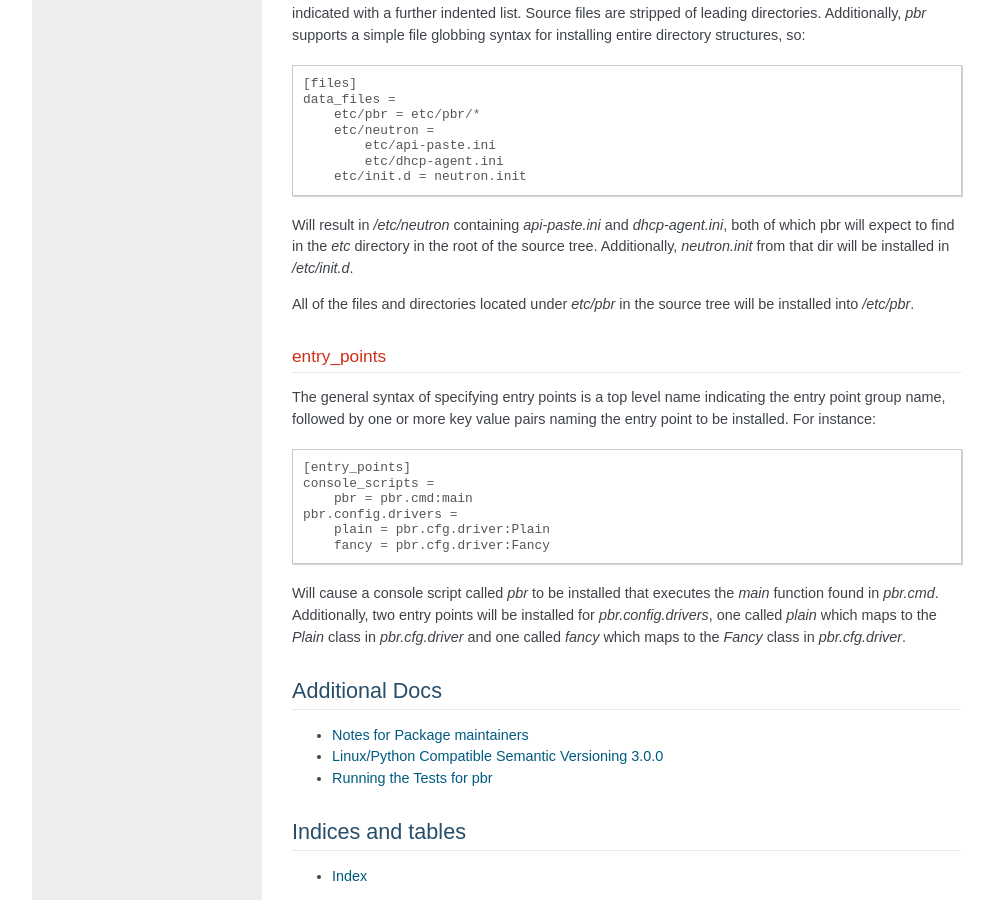
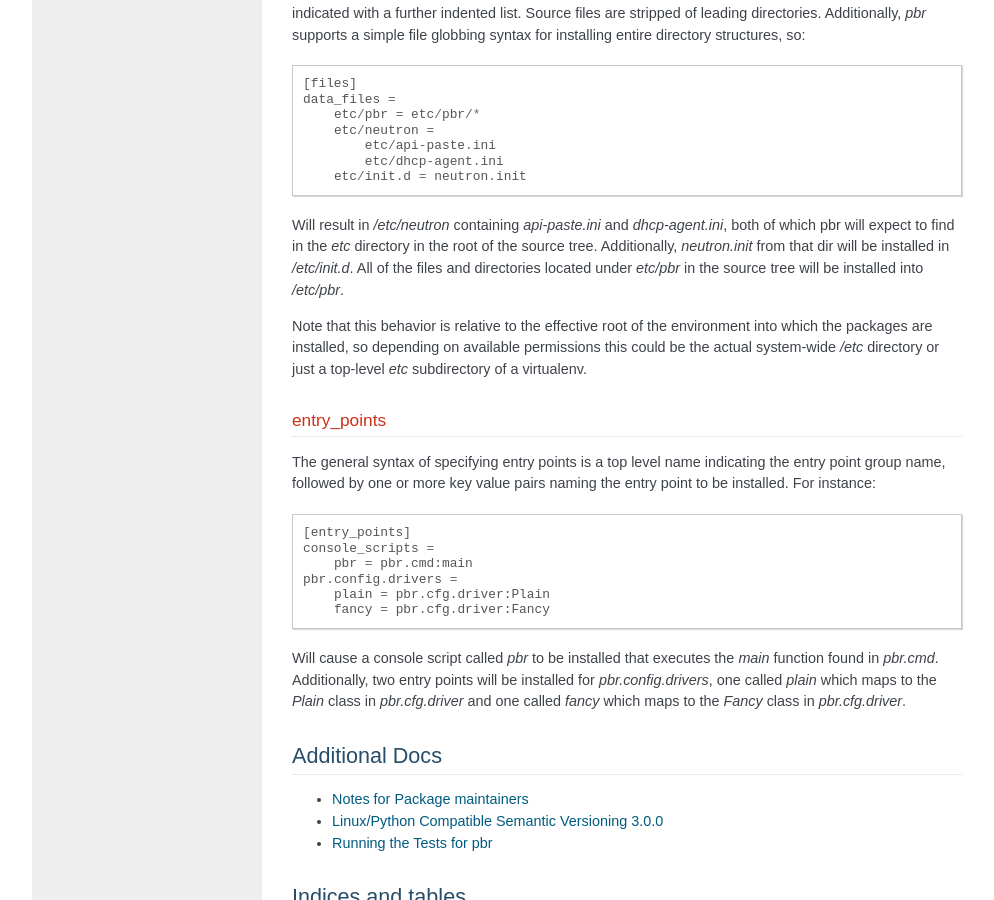
Before and after one commit to openstack/pbr, a Sphinx documentation site: the page built from doc/source/index.rst, in a window 1280 px wide and 900 px high, scrolled down 4262 px. Shown: the whole window, without its empty margins (128-1122 px from the left). Built offline with Sphinx 7.4.7, drawn with Linux system fonts in a browser that asks for light colours.

Commit message:
More explicit data_files install location docs
Make it obvious to the reader that data_files installation target
location translates to the actual system-wide root filesystem tree
when installed with sufficient permissions to do so.

Change-Id: I67a4dc61ab89b96b4f5e1f99f0199e5a3247412a

```diff
--- a/doc/source/index.rst
+++ b/doc/source/index.rst
@@ -264,10 +264,13 @@ for installing entire directory structures, so::
 Will result in `/etc/neutron` containing `api-paste.ini` and `dhcp-agent.ini`,
 both of which pbr will expect to find in the `etc` directory in the root of
 the source tree. Additionally, `neutron.init` from that dir will be installed
-in `/etc/init.d`.
+in `/etc/init.d`. All of the files and directories located under `etc/pbr` in
+the source tree will be installed into `/etc/pbr`.
 
-All of the files and directories located under `etc/pbr` in the source tree
-will be installed into `/etc/pbr`.
+Note that this behavior is relative to the effective root of the environment
+into which the packages are installed, so depending on available permissions
+this could be the actual system-wide `/etc` directory or just a top-level `etc`
+subdirectory of a virtualenv.
 
 entry_points
 ------------
```
